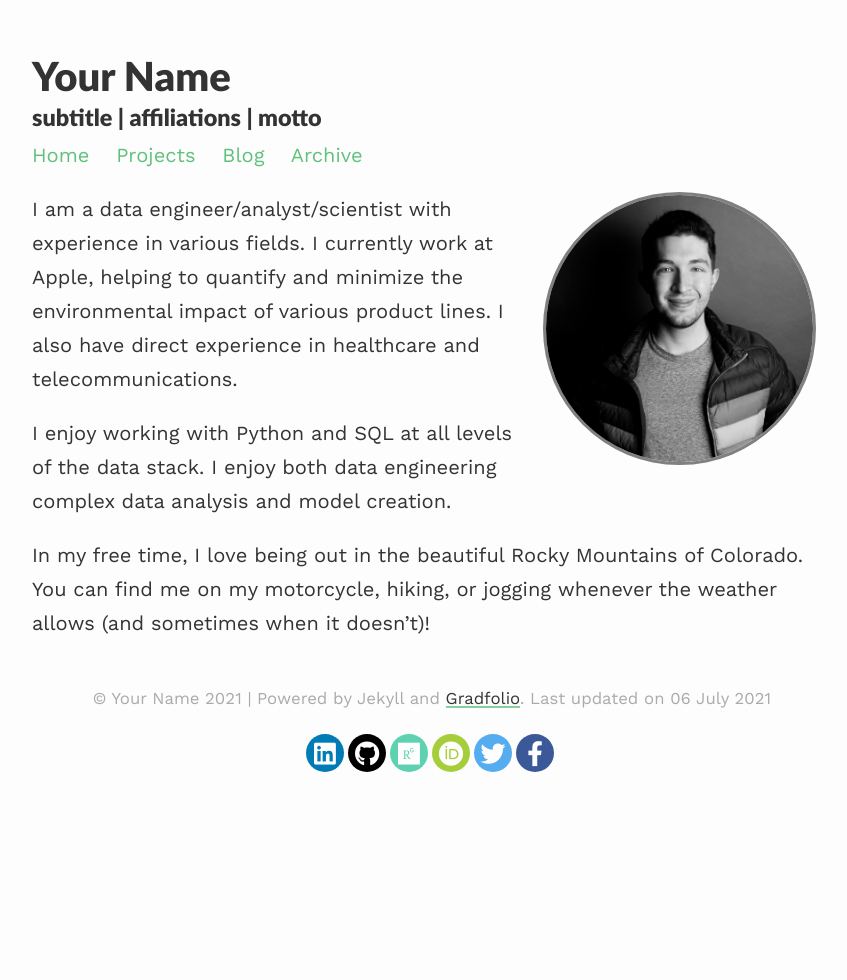
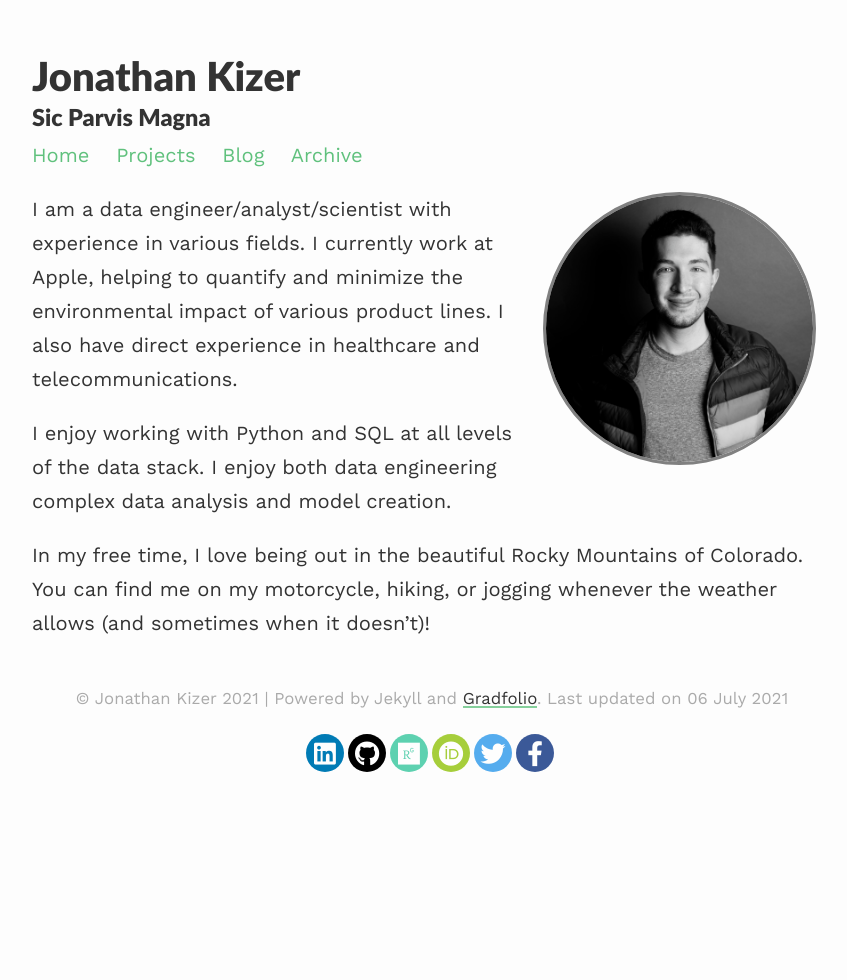
Before and after one commit to jonathankkizer/jonathankkizer.github.io, a Jekyll site: the page built from index.md, in a window 1280 px wide. Shown: the whole page, without its empty margins (208-1055 px from the left). Built offline with Jekyll 4.4.1, drawn with Linux system fonts in a browser that asks for light colours; nearby versions of some CDN libraries.

Commit message:
name/motto

```diff
--- a/_config.yml
+++ b/_config.yml
@@ -1,7 +1,7 @@
 ### your site title here
 
-title: Your Name
-description: subtitle | affiliations | motto
+title: Jonathan Kizer
+description: Sic Parvis Magna
 
 baseurl: "" #name of GitHub repository
 url: "https://jonathankkizer.github.io" #custom url to be used instead of GitHub repository
@@ -19,8 +19,8 @@ paginate_path: /blog/page:num/
 # Social media links in footer
 facebook: "#"
 twitter: "#"
-linkedin: "#"
-github: "#"
+linkedin: "https://www.linkedin.com/in/jonathan-kizer/"
+github: "https://github.com/jonathankkizer"
 researchgate: "#"
 orcid: "#"
 
```
